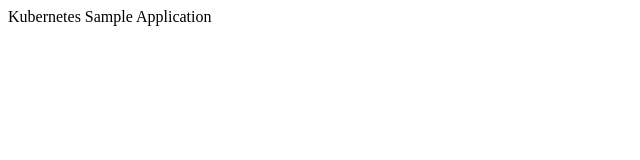
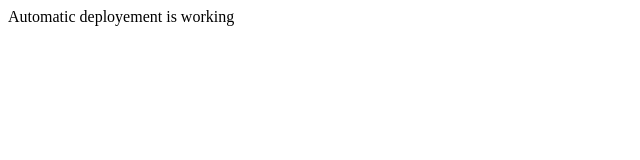
Before and after one commit to bridgecrew-perf6/Kubernetes-deploy-9, a plain HTML site: page index.html in a window 1280 px wide. Shown: the full height of the page, 0-640 px from the left. Drawn offline with Linux system fonts and the light colour scheme.

```diff
--- a/index.html
+++ b/index.html
@@ -1,5 +1,5 @@
 <!DOCTYPE html>
 <title>DigitalOcean</title>
 <body>
-  Kubernetes Sample Application
+  Automatic deployement is working
 </body>
```
Also changed, not shown: 3 other files.
